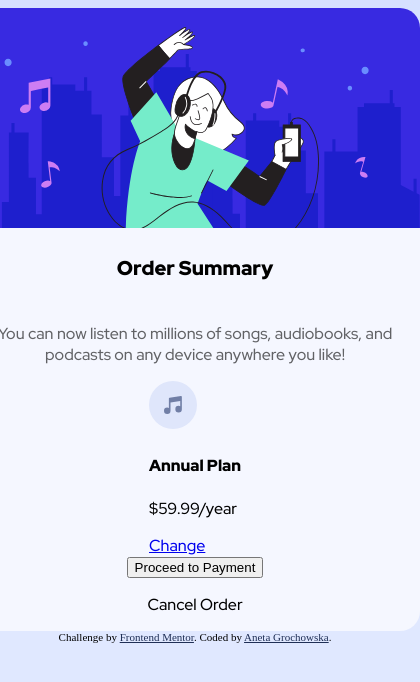
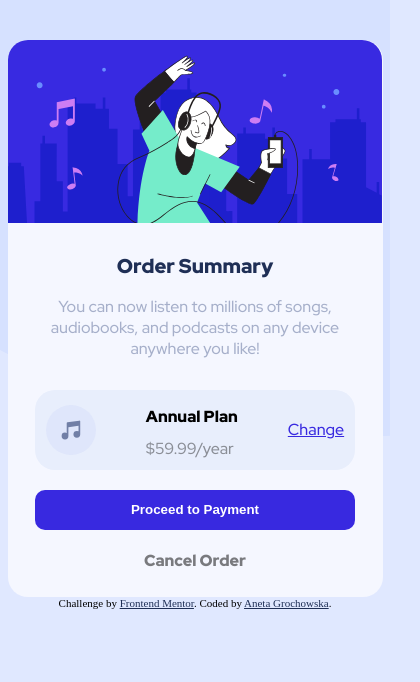
Before and after one commit to anetaanette/Frontend-Mentor-Order-Summary, a plain HTML site: page index.html in a window 390 px wide. Shown: the whole page, 420 px wide, since content can reach past the window. Drawn offline with Linux system fonts and the light colour scheme.

Commit message:
desktop and mobile ready

```diff
--- a/index.html
+++ b/index.html
@@ -26,12 +26,12 @@
         <div class="column">
           <h4>Annual Plan</h4>
           <p>$59.99/year</p>
-          <a href="#">Change</a>
         </div>
+        <a href="#" class="change">Change</a>
       </div>
-      <div class="button">
-        <button>Proceed to Payment</button>
-      </div>
+
+      <button>Proceed to Payment</button>
+
       <div class="cancel">
         <p>Cancel Order</p>
       </div>
--- a/style.scss
+++ b/style.scss
@@ -25,6 +25,7 @@
   background-image: url(/images/pattern-background-desktop.svg);
   background-repeat: no-repeat;
   background-color: var(--pale-blue);
+  margin-top: 40px;
 }
 
 .main {
@@ -37,18 +38,86 @@
   justify-content: center;
   align-items: center;
   border-radius: 20px;
-
+  gap: 20px;
   > img {
     border-top-left-radius: 20px;
     border-top-right-radius: 20px;
   }
   > h4 {
     font-size: 20px;
+    color: var(--dark-blue);
+    margin-top: 10px;
   }
-
   > p {
+    margin-top: -30px;
     font-size: 16px;
     text-align: center;
     opacity: 0.6;
+    width: 300px;
+    color: var(--desaturated-blue);
+  }
+  .flex {
+    background-color: #e8eefc;
+    border-radius: 20px;
+    display: flex;
+    gap: 50px;
+    justify-content: center;
+    align-items: center;
+    margin-top: -5px;
+    padding-left: 30px;
+    padding-right: 30px;
+    > img {
+      width: 50px;
+      height: 50px;
+    }
+    .column {
+      > p {
+        opacity: 0.4;
+        margin-top: -10px;
+      }
+    }
+    .change {
+      color: var(--bright-blue);
+    }
+  }
+  button {
+    height: 40px;
+    width: 360px;
+    border-radius: 10px;
+    border: none;
+    background-color: var(--bright-blue);
+    color: white;
+    font-weight: bold;
+    padding: 10px;
+  }
+  .cancel {
+    > p {
+      margin-top: -10px;
+      padding: 10px;
+      opacity: 0.5;
+      font-weight: bold;
+    }
   }
 }
+
+@media only screen and (max-width: 425px) {
+  > body {
+    width: 80%;
+    margin: 10% auto;
+    background-image: url(/images/pattern-background-mobile.svg);
+  }
+  .main {
+    > img {
+      max-width: 375px;
+    }
+    > .flex {
+      width: 300px;
+      height: 80px;
+      padding-right: 10px;
+      padding-left: 10px;
+    }
+    > button {
+      width: 320px;
+    }
+  }
+}
```
Also changed, not shown: style.css, 2 other files.
